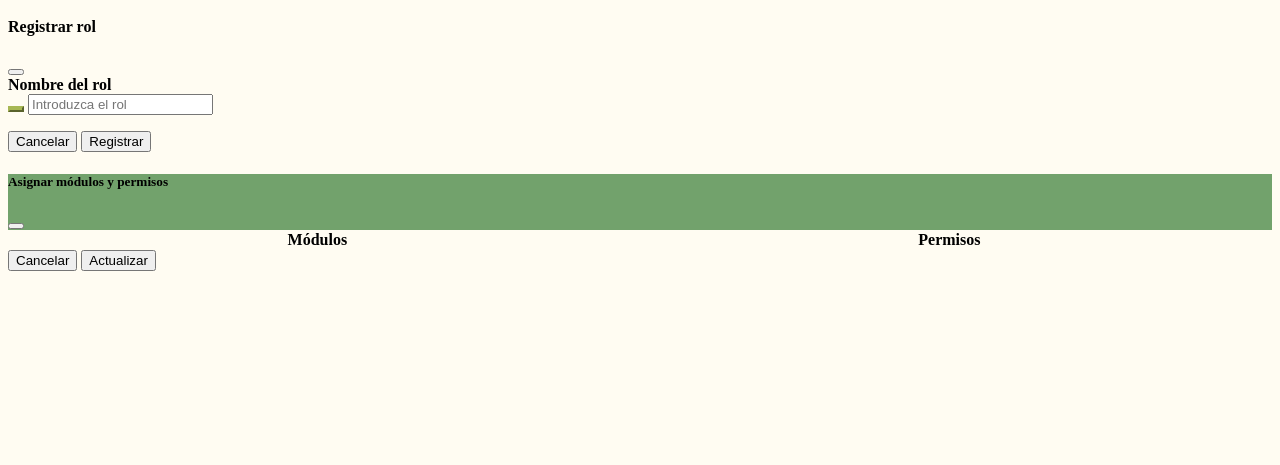
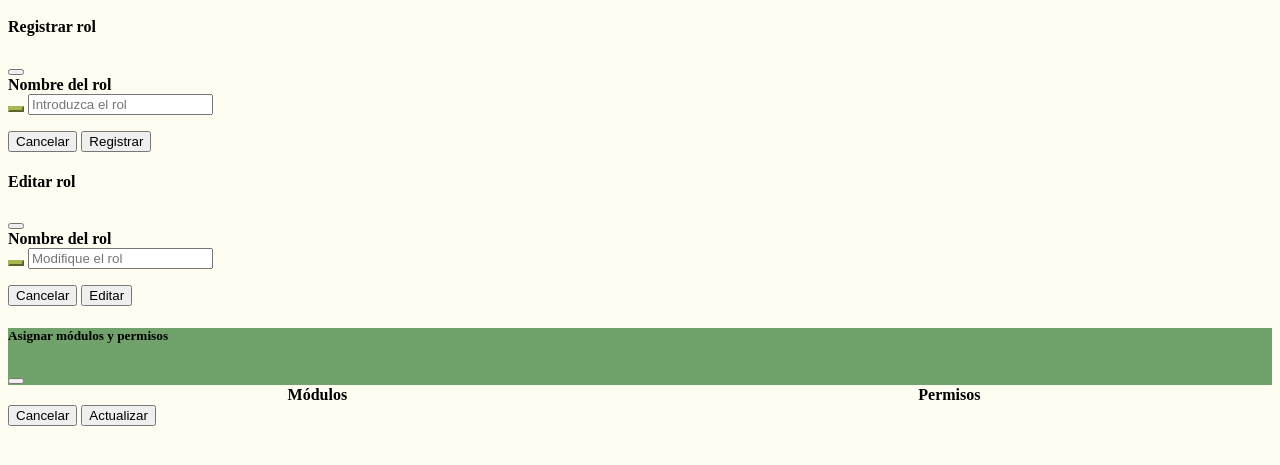
Before and after one commit to ricardojparram/Inventario-Wesley, a PHP site: template vista/interno/rolesVista.php in a window 1280 px wide. Shown: the part 222-687 px from the top of the page. Run offline with PHP 8.4, Linux system fonts and the light colour scheme; the template is opened without the code that fills it, so the values that code supplies are empty.

Commit message:
feature: roles con agregar y editar (falta eliminar)

```diff
--- a/assets/js/roles.js
+++ b/assets/js/roles.js
@@ -17,6 +17,7 @@
                     <td>${row.totales}</td>
                     <td class="d-flex justify-content-center">
                         <button type="button" id="${row.id}" ${permisoModificar} class="btn btn-dark asignar_permisos mx-2" data-bs-toggle="modal" data-bs-target="#permisos"><i class="bi bi-shield-lock-fill"></i></button>
+                        <button type="button" id="${row.id}"  class="btn btn-success editar mx-2" data-bs-toggle="modal" data-bs-target="#editarRol"><i class="bi bi-pencil"></i></button>
                     </td>
                 </tr>`;
             });
@@ -50,9 +51,7 @@
             throw new Error('Permiso denegado.');
         }
         id = this.id;
-        $.ajax({
-            method: "post", url: "", dataType: "json", data: {mostrar_permisos:"", id},
-            success(data){
+        $.post("",{mostrar_permisos:"", id},function(data){
             let tabla = "";
             Object.entries(data).forEach(([modulo_nombre, row]) => {
                 let permisos = "";
@@ -79,12 +78,9 @@
             })
             $('#tabla_permisos').html(tabla);
 
-            },
-            error(e){
+        }, "json").fail(e => {
             Toast.fire({ icon: 'error', title: 'Ha ocurrido un error.' });
             throw new Error('Error al mostrar listado: '+e);
-            }
-
         })
 
     });
@@ -115,12 +111,20 @@
         e.preventDefault();
         let rol = $("#rol_nombre").val();
         vrol = validarNombre($("#rol_nombre"),$("#error1") , "Error de nombre,");
-        console.log(vrol, rol)
         if(!vrol)
             throw new Error('Error de validacion.');
 
         $.post('',{registrar:'', rol}, function(data){
-            console.log(data)
+            if(data.resultado !== "ok"){
+                Toast.fire({ icon: 'error', title: data.msg });
+                throw new Error(data.msg);
+            }
+            mostrar.destroy();
+            rellenar();
+            $('#agregarform').trigger('reset');
+            $('.cerrar').click();
+            Toast.fire({ icon: 'success', title: 'Rol registrado' })
+
         }, "json")
         .fail((e)=>{
             Toast.fire({ icon: 'error', title: 'Ha ocurrido un error.' });
@@ -128,4 +132,42 @@
         })
     })
 
+    $(document).on('click', '.editar', function() {
+        id = this.id;
+        $.post("", {select:"", id}, data => {
+            $("#rol_nombre_edit").val(data[0].nombre);
+        },"json")
+        .fail(e =>{
+            Toast.fire({ icon: 'error', title: 'Ha ocurrido un error.' });
+            throw new Error('Error al mostrar listado: '+e);
         })
+    });
+
+    $('#editar').click((e)=>{
+        e.preventDefault();
+        let nombre = $("#rol_nombre_edit").val();
+        vrol = validarNombre($("#rol_nombre_edit"),$("#error2") , "Error de nombre,");
+        if(!vrol)
+            throw new Error('Error de validacion.');
+
+        $.post('',{editar:'', id, nombre}, function(data){
+
+            if(data.resultado !== "ok"){
+                Toast.fire({ icon: 'error', title: data.msg });
+                throw new Error(data.msg);
+            }
+            mostrar.destroy();
+            rellenar();
+            $('#agregarform').trigger('reset');
+            $('.cerrar').click();
+            Toast.fire({ icon: 'success', title: data.msg })
+
+        }, "json")
+        .fail((e)=>{
+            Toast.fire({ icon: 'error', title: 'Ha ocurrido un error.' });
+            throw new Error('Error al mostrar listado: '+e);
+        })
+    })
+
+
+})
--- a/vista/interno/rolesVista.php
+++ b/vista/interno/rolesVista.php
@@ -137,6 +137,51 @@
 </div>
 <!-- MODAL AGREGAR FINAL -->
 
+<!-- MODAL EDITAR -->
+<div class="modal fade " id="editarRol" tabindex="-1">
+  <div class="modal-dialog modal-md ">
+    <div class="modal-content">
+      <div class="modal-header alert alert-success">
+        <h4 class="modal-title"> <strong>Editar rol</strong> </h4>
+        <button type="button" class="btn-close" data-bs-dismiss="modal" aria-label="Close"></button>
+      </div>
+
+      <div class="modal-body ">
+
+        <form id = "editarform">
+
+          <div class="form-group col-md-12">
+            <div class="container-fluid">
+              <div class="row">
+
+                <div class="form-group col-12 ">
+                  <label class="col-form-label"> <strong>Nombre del rol</strong> </label>
+                  <div class="input-group">
+                    <button type="button" class="iconos btn btn-secondary" data-bs-trigger="hover focus"data-bs-container="body" data-bs-toggle="popover" data-bs-placement="top" data-bs-content="Modifique el nombre del rol"><i class="bi bi-file-person"></i></button>
+                    <input class="form-control" id="rol_nombre_edit" placeholder="Modifique el rol">
+                  </div>
+                  <p style="color:#ff0000;margin-left: 10px;" id="error2"></p>
+
+                </div>
+
+              </div>
+            </div>
+          </div>
+
+        </form>
+      </div>
+
+      <p style="color:#ff0000;text-align: center;" id="error"><?php echo (isset($respuesta)) ? $respuesta : " "; ?></p>
+
+      <div class="modal-footer">
+        <button type="button" class="btn btn-secondary cerrar" data-bs-dismiss="modal">Cancelar</button>
+        <button type="submit" class="btn btn-success " id="editar">Editar</button>
+      </div>
+    </div>
+  </div>
+</div>
+<!-- MODAL EDITAR FINAL -->
+
 <!-- Modal Ḿódulos y permisos -->
 <div class="modal fade" id="permisos" tabindex="-1" data-bs-backdrop="static" data-bs-keyboard="false">
   <div class="modal-dialog modal-dialog-centered modal-dialog-scrollable modal-lg">
```
Also changed, not shown: 2 other files. Lines whose indentation alone changed are shown as unchanged.
